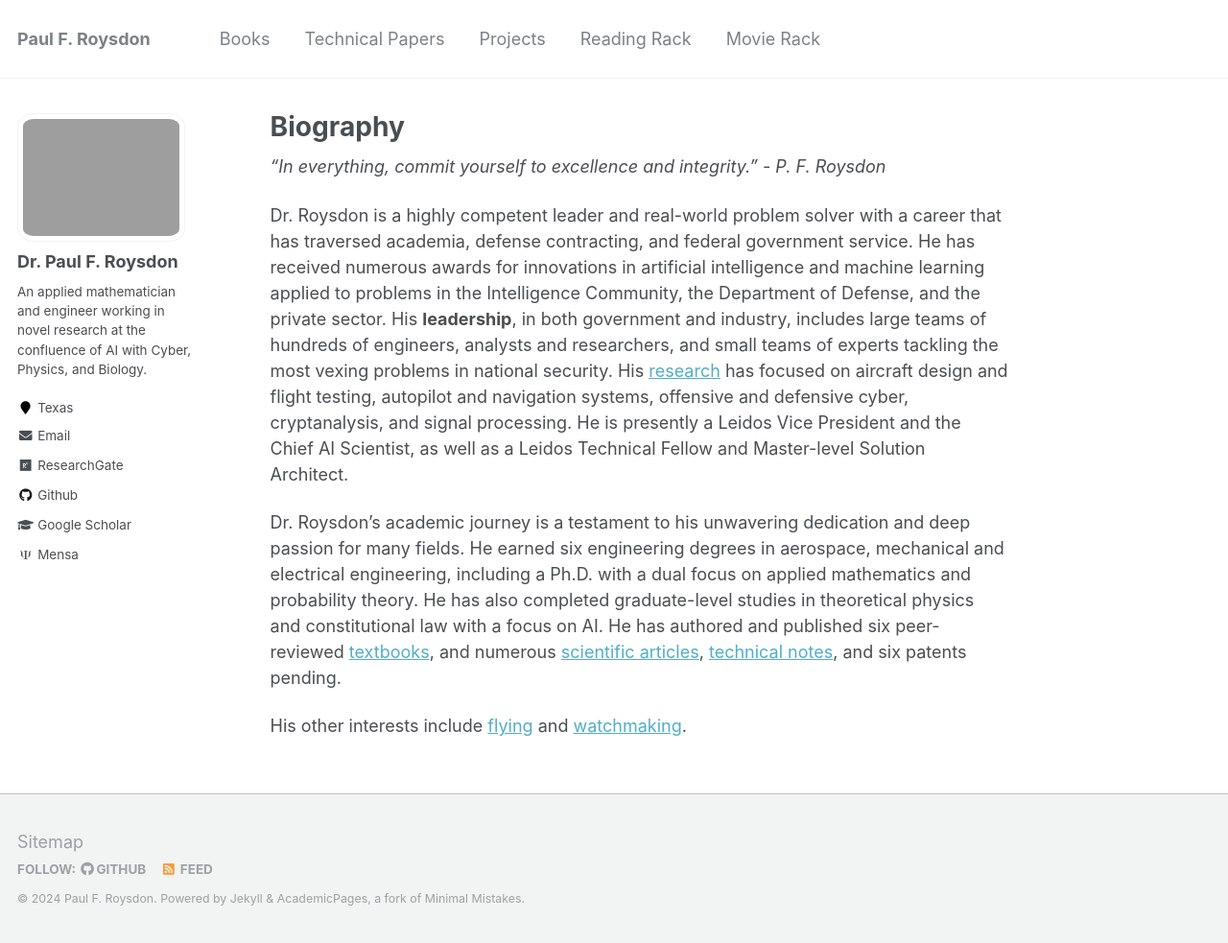
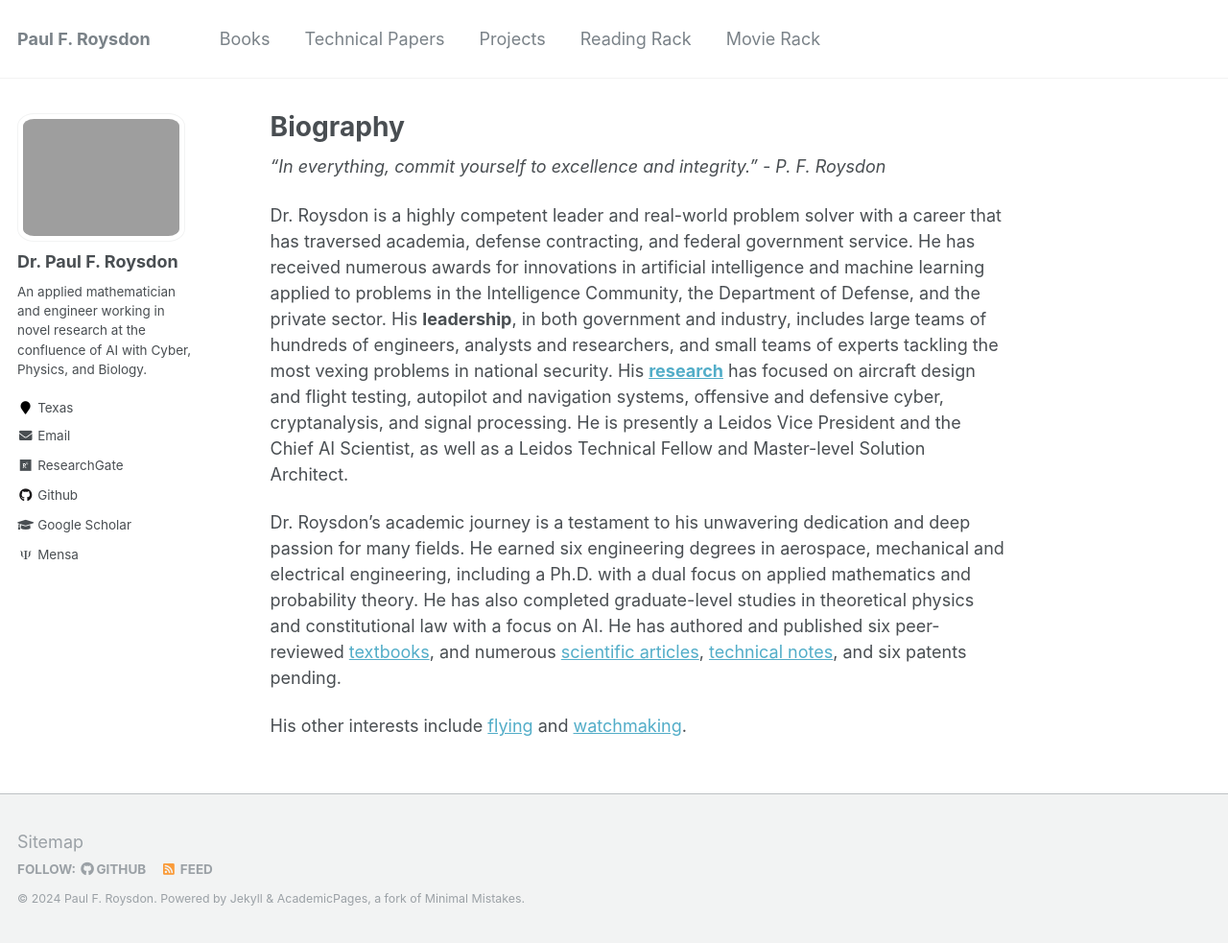
Before and after one commit to pfroysdon/pfroysdon.github.io, a Jekyll site: the page built from _pages/about.md, in a window 1280 px wide and 983 px high. Shown: the whole window at 96% size. Built offline with Jekyll 4.4.1, drawn with Linux system fonts in a browser that asks for light colours; some web fonts are replaced.

```diff
--- a/_pages/about.md
+++ b/_pages/about.md
@@ -10,7 +10,7 @@ redirect_from:
 
 *"In everything, commit yourself to excellence and integrity." - P. F. Roysdon*
 
-Dr. Roysdon is a highly competent leader and real-world problem solver with a career that has traversed academia, defense contracting, and federal government service.  He has received numerous awards for innovations in artificial intelligence and machine learning applied to problems in the Intelligence Community, the Department of Defense, and the private sector. His **leadership**, in both government and industry, includes large teams of hundreds of engineers, analysts and researchers, and small teams of experts tackling the most vexing problems in national security.  His [research](https://pfroysdon.github.io/projects/) has focused on aircraft design and flight testing, autopilot and navigation systems, offensive and defensive cyber, cryptanalysis, and signal processing.  He is presently a Leidos Vice President and the Chief AI Scientist, as well as a Leidos Technical Fellow and Master-level Solution Architect.
+Dr. Roysdon is a highly competent leader and real-world problem solver with a career that has traversed academia, defense contracting, and federal government service.  He has received numerous awards for innovations in artificial intelligence and machine learning applied to problems in the Intelligence Community, the Department of Defense, and the private sector. His **leadership**, in both government and industry, includes large teams of hundreds of engineers, analysts and researchers, and small teams of experts tackling the most vexing problems in national security.  His [**research**](https://pfroysdon.github.io/projects/) has focused on aircraft design and flight testing, autopilot and navigation systems, offensive and defensive cyber, cryptanalysis, and signal processing.  He is presently a Leidos Vice President and the Chief AI Scientist, as well as a Leidos Technical Fellow and Master-level Solution Architect.
 
 Dr. Roysdon’s academic journey is a testament to his unwavering dedication and deep passion for many fields. He earned six engineering degrees in aerospace, mechanical and electrical engineering, including a Ph.D. with a dual focus on applied mathematics and probability theory. He has also completed graduate-level studies in theoretical physics and constitutional law with a focus on AI. He has authored and published six peer-reviewed [textbooks](http://www.roysdonfibonaccipress.com/), and numerous [scientific articles](https://github.com/pfroysdon/publications/tree/main/Papers), [technical notes](https://github.com/pfroysdon/publications/tree/main/Tech_Notes), and six patents pending.
 
```
